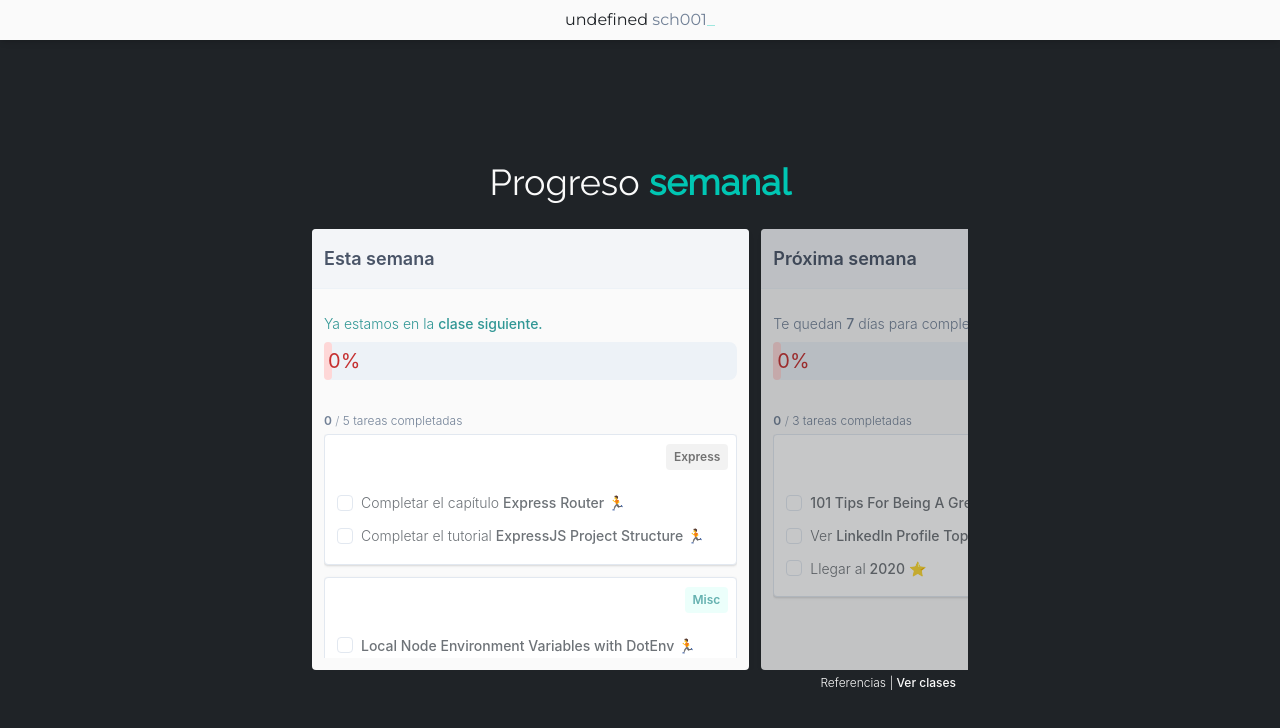
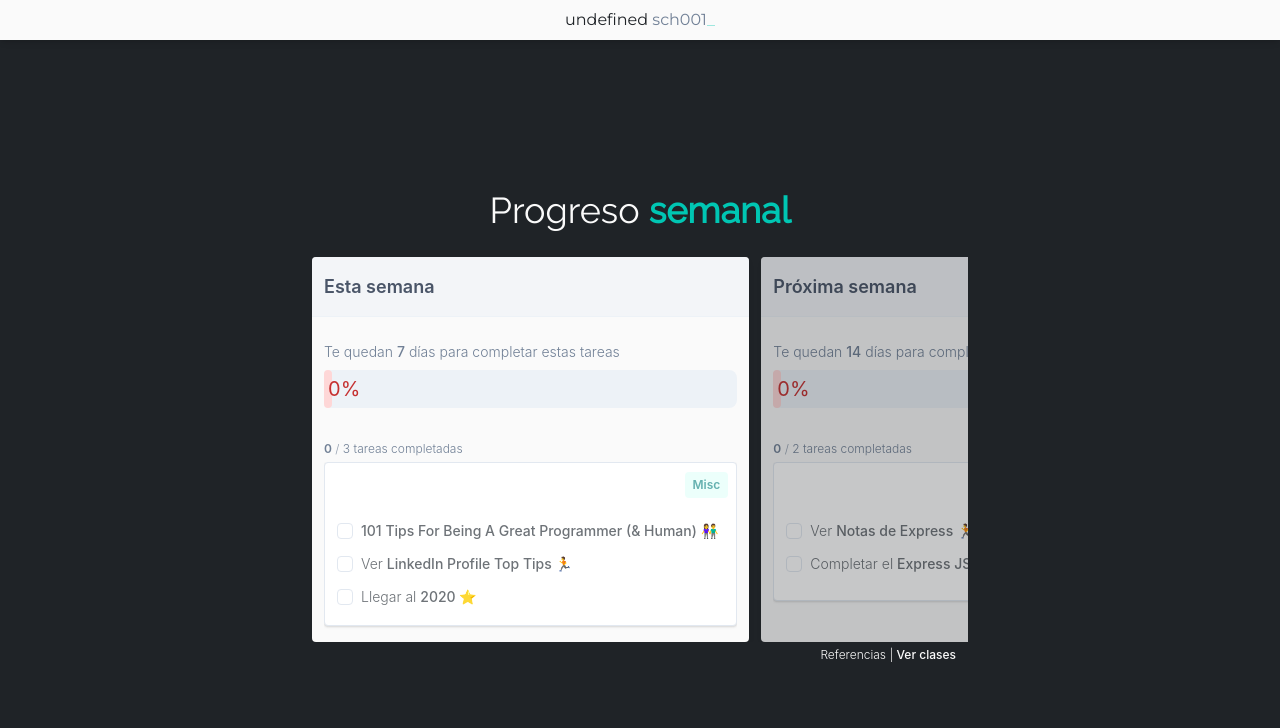
Before and after one commit to undefinedschool/weekly-app, a Svelte app: page / in a window 1280 px wide. Shown: the top 728 px of the page. Built offline with nearby package versions, Linux system fonts and the light colour scheme.

Commit message:
update weekly

```diff
--- a/src/components/CurrentWeek.svelte
+++ b/src/components/CurrentWeek.svelte
@@ -12,7 +12,7 @@
 
   const LS_CURRENT_WEEK_KEY = 'currentWeekProgress';
   const LS_CURRENT_COMPLETED_KEY = 'currentCompleted';
-  const currentWeekProgress = JSON.parse(localStorage.getItem(LS_CURRENT_WEEK_KEY)) || new Array(5).fill(0);
+  const currentWeekProgress = JSON.parse(localStorage.getItem(LS_CURRENT_WEEK_KEY)) || new Array(3).fill(0);
   const taskPercentage = parseFloat((100 / currentWeekProgress.length).toFixed(2));
   let currentCompletedPercentage = JSON.parse(localStorage.getItem(LS_CURRENT_COMPLETED_KEY)) || 0;
 
@@ -47,9 +47,9 @@
 
   <div class="max-h-64 overflow-y-auto">
 
-    <div class="border-1 rounded p-3 shadow mb-3 bg-white">
+    <div class="border-1 rounded p-3 shadow mb-1 bg-white">
       <div class="flex justify-end mb-2">
-        <ExpressTag />
+        <MiscTag />
       </div>
 
       <div class="sm:leading-snug leading-tight">
@@ -57,62 +57,28 @@
           <Task
             isChecked="{currentWeekProgress[0]}"
             handleClick="{() => handleClick(0)}"
-            taskPre="{'Completar el capítulo'}"
-            taskName="{'Express Router 🏃'}"
-            taskSrc="{'https://www.rithmschool.com/courses/node-express-fundamentals/express-router'}" />
+            taskName="{'101 Tips For Being A Great Programmer (& Human) 👫'}"
+            taskSrc="{'https://dev.to/emmawedekind/101-tips-for-being-a-great-programmer-human-36nl'}" />
+        </div>
+
+        <div class="task sm:mb-4 mb-3">
+          <Task
+            isChecked="{currentWeekProgress[1]}"
+            handleClick="{() => handleClick(1)}"
+            taskPre="{'Ver'}"
+            taskName="{'LinkedIn Profile Top Tips 🏃'}"
+            taskSrc="{'https://dev.to/exampro/700-web-developers-asked-me-to-give-them-linkedin-profile-feedback-and-these-are-my-5-top-tips-5382'}" />
         </div>
 
         <div class="task mb-1">
           <Task
-            isChecked="{currentWeekProgress[1]}"
-            handleClick="{() => handleClick(1)}"
-            taskPre="{'Completar el tutorial'}"
-            taskName="{'ExpressJS Project Structure 🏃'}"
-            taskSrc="{'https://www.brianemilius.com/expressjs-structure/'}" />
+            isChecked="{currentWeekProgress[2]}"
+            handleClick="{() => handleClick(2)}"
+            taskPre="{'Llegar al'}"
+            taskName="{'2020 ⭐️'}"
+            taskSrc="{''}" />
         </div>
       </div>
     </div>
-
-    <div class="border-1 rounded p-3 shadow mb-3 bg-white">
-      <div class="flex justify-end mb-2">
-        <MiscTag />
-      </div>
-
-      <div class="sm:leading-snug leading-tight">
-        <div class="task sm:mb-4 mb-3">
-          <Task
-            isChecked="{currentWeekProgress[2]}"
-            handleClick="{() => handleClick(2)}"
-            taskName="{'Local Node Environment Variables with DotEnv 🏃'}"
-            taskSrc="{'https://www.youtube.com/watch?v=i14ekt_DAt0'}" />
-        </div>
-
-        <div class="task mb-1">
-          <Task
-            isChecked="{currentWeekProgress[3]}"
-            handleClick="{() => handleClick(3)}"
-            taskName="{'How to Improve Your Developer Resume Bullets 🏃'}"
-            taskSrc="{'https://dev.to/stetsenko_me/how-to-improve-your-junior-developer-resume-bullets-34cm'}" />
-        </div>
-      </div>
-    </div>
-
-    <div class="border-1 rounded p-3 shadow mb-1 bg-white">
-      <div class="flex justify-end mb-2">
-        <CSSTag />
-      </div>
-
-      <div class="sm:leading-snug leading-tight">
-        <div class="task mb-1">
-          <Task
-            isChecked="{currentWeekProgress[4]}"
-            handleClick="{() => handleClick(4)}"
-            taskName="{'Next-generation web styling (Chrome Dev Summit 2019) 📹'}"
-            taskSrc="{'https://www.youtube.com/watch?v=-oyeaIirVC0'}" />
-        </div>
-
-      </div>
-    </div>
-
   </div>
 </section>
--- a/src/components/NextWeek.svelte
+++ b/src/components/NextWeek.svelte
@@ -12,7 +12,7 @@
 
   const LS_NEXT_WEEK_KEY = 'nextWeekProgress';
   const LS_NEXT_COMPLETED_KEY = 'nextCompleted';
-  const nextWeekProgress = JSON.parse(localStorage.getItem(LS_NEXT_WEEK_KEY)) || new Array(3).fill(0);
+  const nextWeekProgress = JSON.parse(localStorage.getItem(LS_NEXT_WEEK_KEY)) || new Array(2).fill(0);
   const taskPercentage = parseFloat((100 / nextWeekProgress.length).toFixed(2));
   let nextCompletedPercentage = JSON.parse(localStorage.getItem(LS_NEXT_COMPLETED_KEY)) || 0;
 
@@ -57,26 +57,18 @@
           <Task
             isChecked="{nextWeekProgress[0]}"
             handleClick="{() => handleClick(0)}"
-            taskName="{'101 Tips For Being A Great Programmer (& Human) 👫'}"
-            taskSrc="{'https://dev.to/emmawedekind/101-tips-for-being-a-great-programmer-human-36nl'}" />
+            taskPre="{'Ver'}"
+            taskName="{'Notas de Express 🏃'}"
+            taskSrc="{'https://github.com/undefinedschool/notes-expressjs/'}" />
         </div>
 
         <div class="task sm:mb-4 mb-3">
           <Task
             isChecked="{nextWeekProgress[1]}"
             handleClick="{() => handleClick(1)}"
-            taskPre="{'Ver'}"
-            taskName="{'LinkedIn Profile Top Tips 🏃'}"
-            taskSrc="{'https://dev.to/exampro/700-web-developers-asked-me-to-give-them-linkedin-profile-feedback-and-these-are-my-5-top-tips-5382'}" />
-        </div>
-
-        <div class="task mb-1">
-          <Task
-            isChecked="{nextWeekProgress[2]}"
-            handleClick="{() => handleClick(2)}"
-            taskPre="{'Llegar al'}"
-            taskName="{'2020 ⭐️'}"
-            taskSrc="{''}" />
+            taskPre="{'Completar el'}"
+            taskName="{'Express JS Crash Course 🏃'}"
+            taskSrc="{'https://www.youtube.com/watch?v=L72fhGm1tfE'}" />
         </div>
       </div>
     </div>
--- a/src/main.js
+++ b/src/main.js
@@ -3,8 +3,8 @@ import App from './App.svelte';
 const app = new App({
   target: document.body,
   props: {
-    currentWeek: new Date('12/30/2019, 18:00'),
-    nextWeek: new Date('01/06/2020, 18:00'),
+    currentWeek: new Date('01/06/2020, 18:00'),
+    nextWeek: new Date('01/13/2020, 18:00'),
   },
 });
 
```
